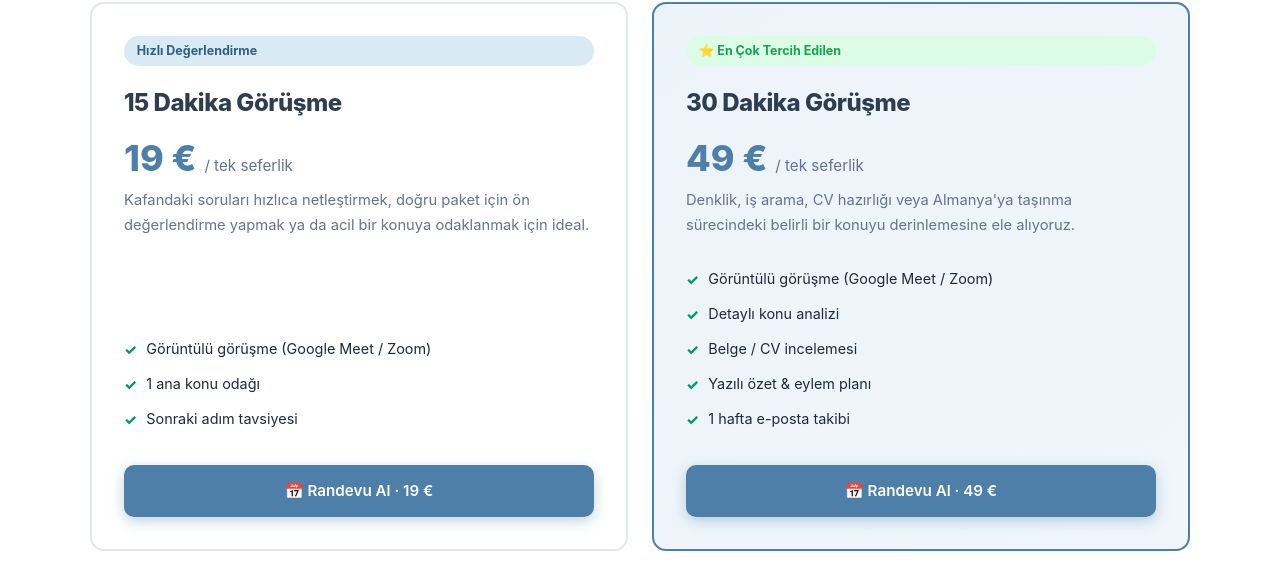
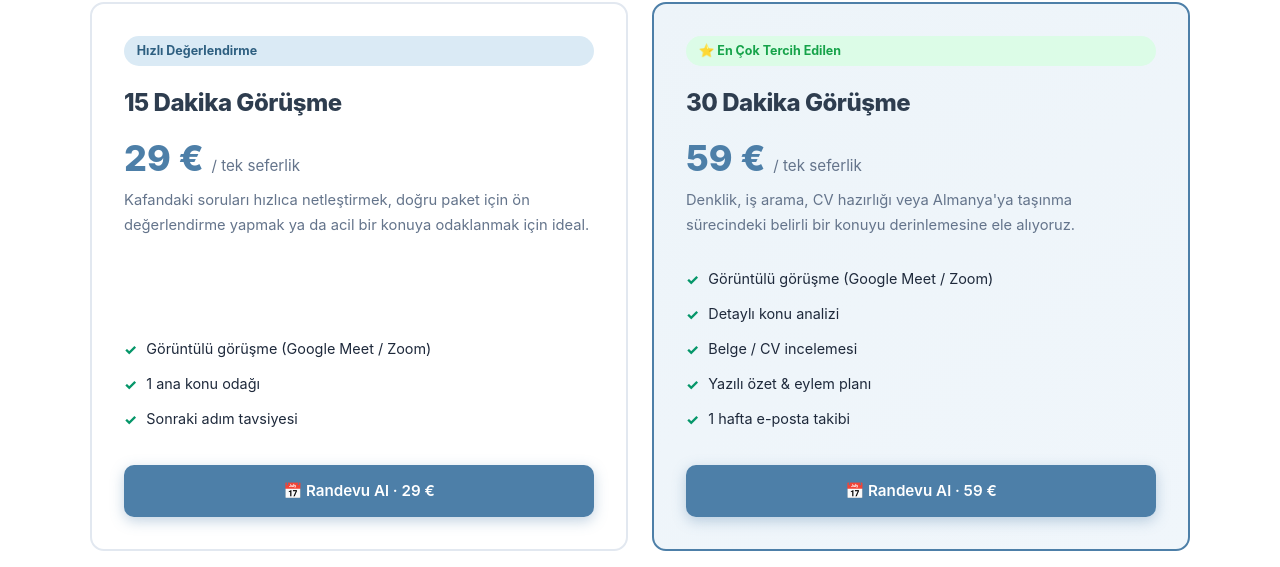
Before and after one commit to Eduworkavrupa/eduworkavrupa, a plain HTML site: page index.html in a window 1280 px wide. Shown: the part 1653-2220 px from the top of the page. Drawn offline with Linux system fonts and the light colour scheme.

Commit message:
fiyat güncellemesi 29/59 euro

```diff
--- a/index.html
+++ b/index.html
@@ -782,7 +782,7 @@
             <div class="card">
                 <span class="tag tag-blue">Hızlı Değerlendirme</span>
                 <h3>15 Dakika Görüşme</h3>
-                <div class="price">19 € <span>/ tek seferlik</span></div>
+                <div class="price">29 € <span>/ tek seferlik</span></div>
                 <p class="card-desc">Kafandaki soruları hızlıca netleştirmek, doğru paket için ön değerlendirme yapmak ya da acil bir konuya odaklanmak için ideal.</p>
                 <ul class="features">
                     <li>Görüntülü görüşme (Google Meet / Zoom)</li>
@@ -790,14 +790,14 @@
                     <li>Sonraki adım tavsiyesi</li>
                 </ul>
                 <div class="card-btns">
-                    <a href="https://cal.eu/eduworkavrupa/15min" target="_blank" class="btn btn-primary btn-full">📅 Randevu Al · 19 €</a>
+                    <a href="https://cal.eu/eduworkavrupa/15min" target="_blank" class="btn btn-primary btn-full">📅 Randevu Al · 29 €</a>
                 </div>
             </div>
 
             <div class="card featured">
                 <span class="tag tag-green">⭐ En Çok Tercih Edilen</span>
                 <h3>30 Dakika Görüşme</h3>
-                <div class="price">49 € <span>/ tek seferlik</span></div>
+                <div class="price">59 € <span>/ tek seferlik</span></div>
                 <p class="card-desc">Denklik, iş arama, CV hazırlığı veya Almanya'ya taşınma sürecindeki belirli bir konuyu derinlemesine ele alıyoruz.</p>
                 <ul class="features">
                     <li>Görüntülü görüşme (Google Meet / Zoom)</li>
@@ -807,7 +807,7 @@
                     <li>1 hafta e-posta takibi</li>
                 </ul>
                 <div class="card-btns">
-                    <a href="https://cal.eu/eduworkavrupa/30min" target="_blank" class="btn btn-primary btn-full">📅 Randevu Al · 49 €</a>
+                    <a href="https://cal.eu/eduworkavrupa/30min" target="_blank" class="btn btn-primary btn-full">📅 Randevu Al · 59 €</a>
                 </div>
             </div>
 
```
